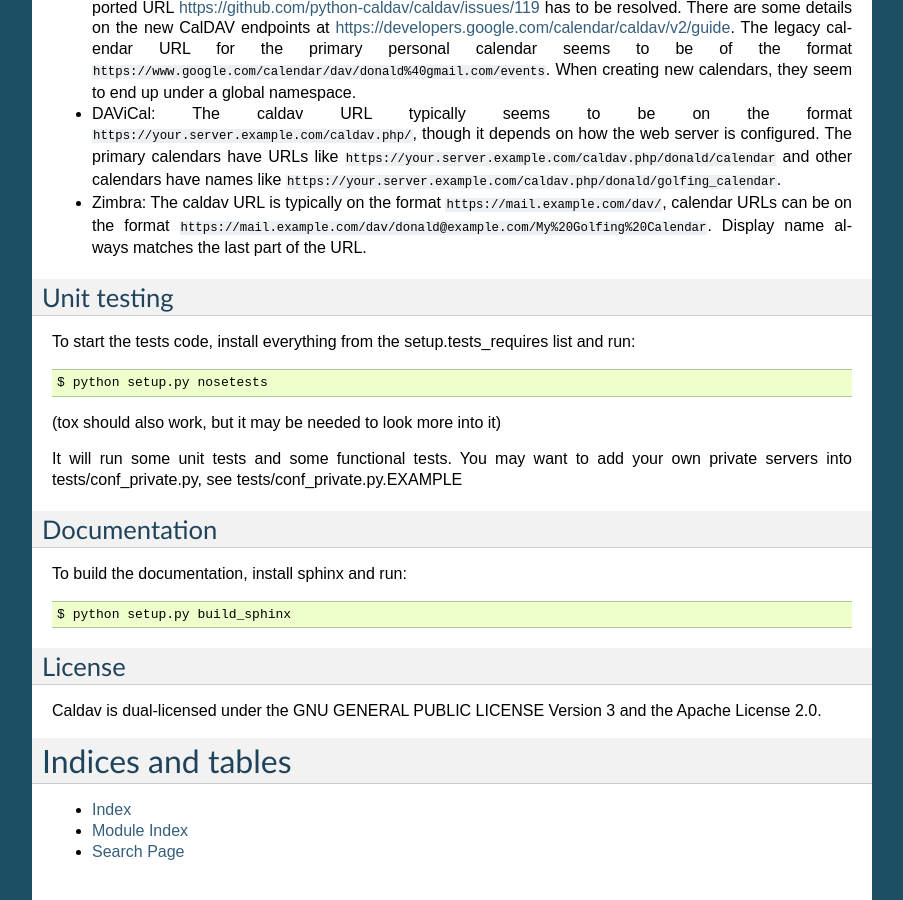
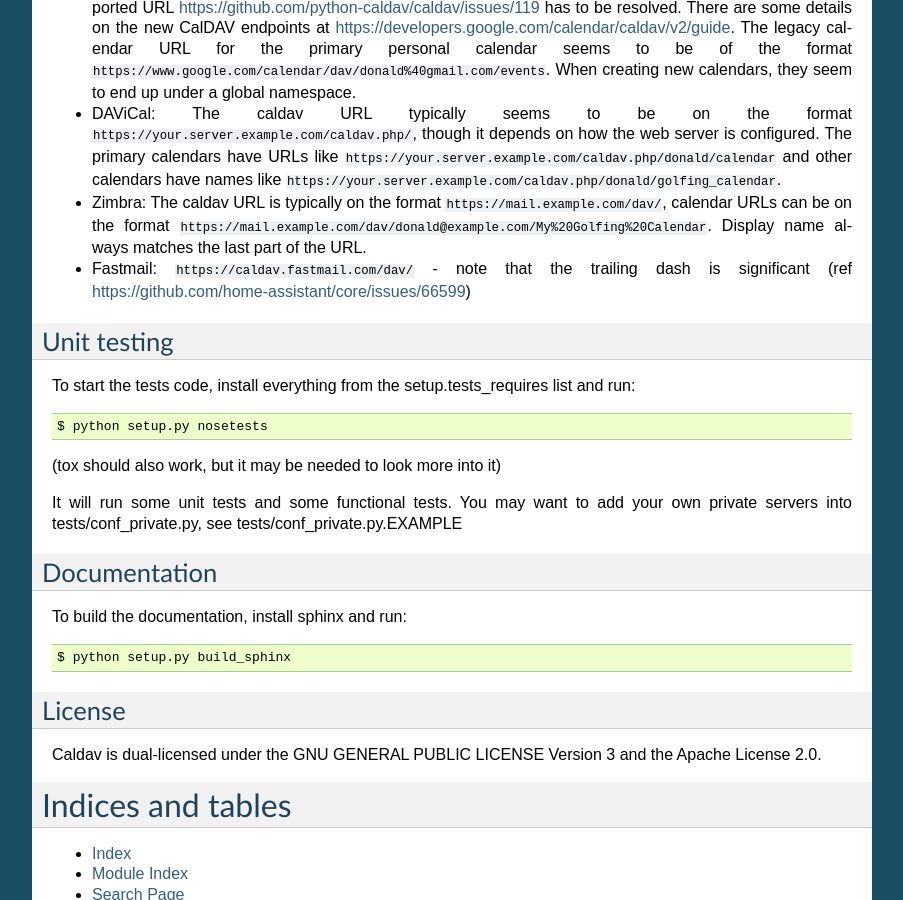
Before and after one commit to python-caldav/caldav, a Sphinx documentation site: the page built from docs/source/index.rst, in a window 1280 px wide and 900 px high, scrolled down 4927 px. Shown: the whole window, without its empty margins (198-1101 px from the left). Built offline with Sphinx 7.4.7, drawn with Linux system fonts in a browser that asks for light colours; pages that are not in the unit, such as notebooks, are missing from menus.

Commit message:
docfix - Fastmail caldav URL - updates https://github.com/home-assistant/core/issues/66599

```diff
--- a/docs/source/index.rst
+++ b/docs/source/index.rst
@@ -338,6 +338,8 @@ CalDAV URLs can be quite confusing, some software requires the URL to the calend
 
 * Zimbra: The caldav URL is typically on the format ``https://mail.example.com/dav/``, calendar URLs can be on the format ``https://mail.example.com/dav/donald@example.com/My%20Golfing%20Calendar``.  Display name always matches the last part of the URL.
 
+* Fastmail: ``https://caldav.fastmail.com/dav/`` - note that the trailing dash is significant (ref https://github.com/home-assistant/core/issues/66599)
+
 
 Unit testing
 ============
```
Also changed, not shown: changelog-0.9.md (+0 -1 lines).
